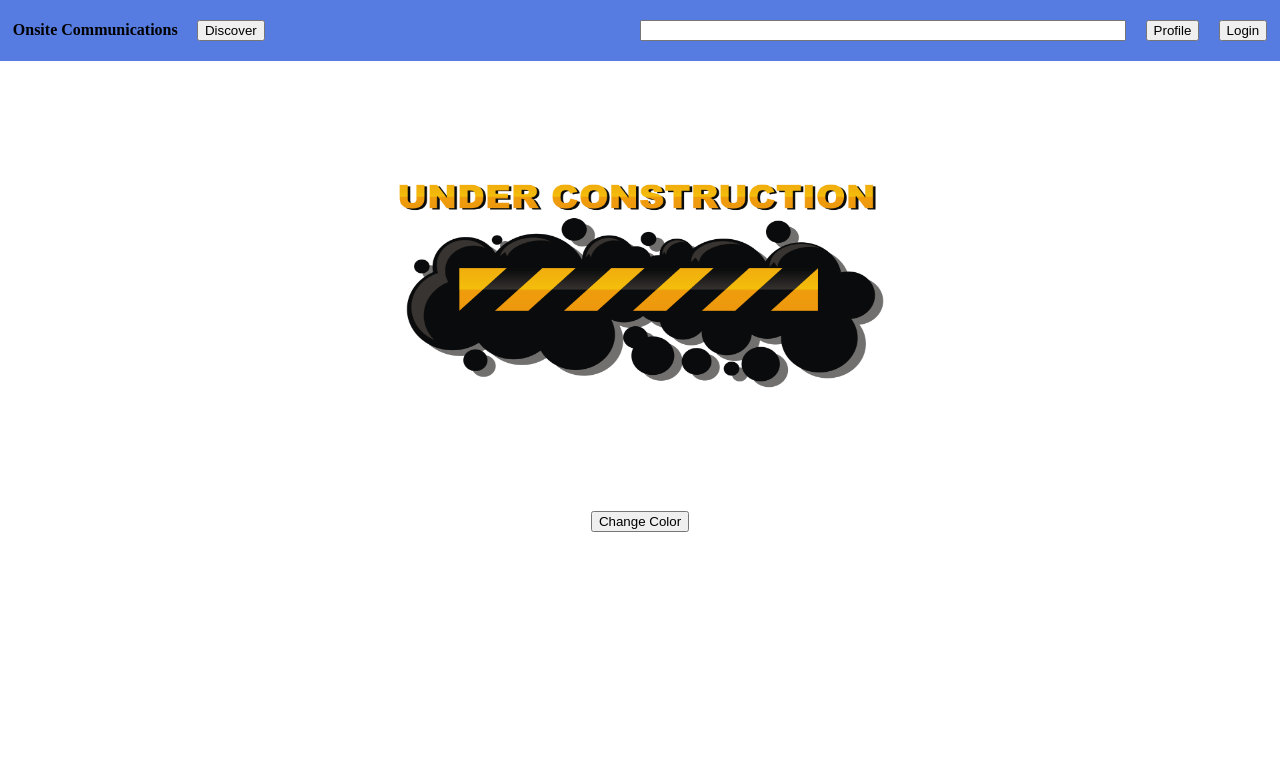
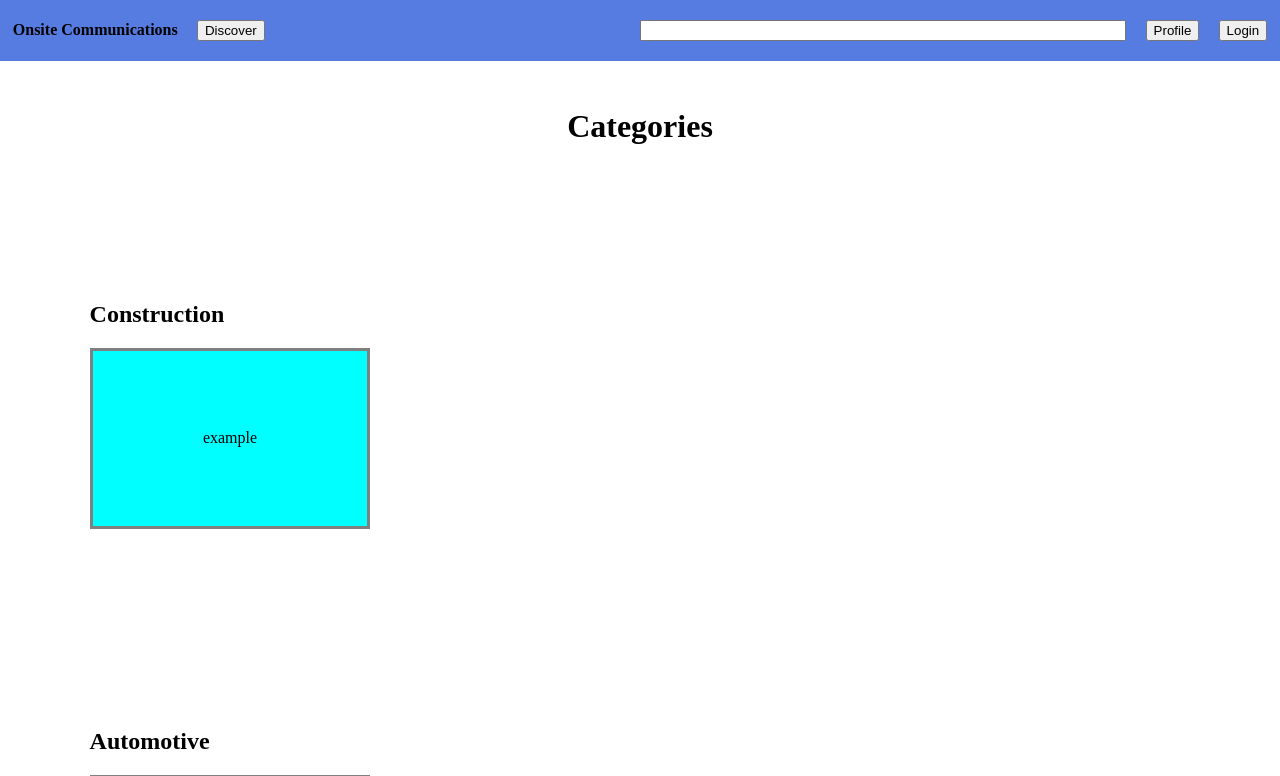
Before and after one commit to smithz852/onsite-comm, a React (Vite) app: page / in a window 1280 px wide. Shown: the top 776 px of the page. Built offline with nearby package versions, Linux system fonts and the light colour scheme.

Commit message:
setup category page and related components with some css

```diff
--- a/src/App.jsx
+++ b/src/App.jsx
@@ -1,13 +1,13 @@
-import Construction from "./component/Construction";
+import CategoryPage from "./component/CategoryPage";
 import Header from "./component/Header";
 
 function App() {
   return (
     <>
-    <div className="flex">
+
       <Header />
-      <Construction />
-      </div>
+      <CategoryPage />
+
     </>
   );
 }
--- /dev/null
+++ b/src/component/CategoryPage.css
@@ -0,0 +1,26 @@
+.categoryPageTitle {
+  padding: 2%;
+}
+
+.placeLeft {
+  justify-content: end;
+}
+
+.categoryPad {
+  padding: 7%;
+}
+
+.categoryFlex {
+  display: flex;
+}
+
+.tile {
+  padding: 40%;
+  width: 150px;
+  background-color: aqua;
+  border: gray solid 3px;
+}
+
+.centerText {
+  text-align: center;
+}
--- a/src/component/CategoryPage.jsx
+++ b/src/component/CategoryPage.jsx
@@ -1,3 +1,23 @@
+import './CategoryPage.css'
+import CategoryPageSection from "./CategoryPageSection"
+
+
+
 export default function CategoryPage() {
 
+
+
+  return (
+    <>
+    <div className='flex'>
+    <h1 className="categoryPageTitle">Categories</h1>
+    </div>
+    <div className='categoryPad'>
+     <CategoryPageSection title='Construction'/>
+     </div>
+     <div className='categoryPad'>
+     <CategoryPageSection title='Automotive'/>
+     </div>
+    </>
+  )
 }
--- a/src/component/CategoryPageSection.jsx
+++ b/src/component/CategoryPageSection.jsx
@@ -1,3 +1,13 @@
-export default function CategoryPageSection() {
+import './CategoryPage.css'
+import CategoryTile from './CategoryTile'
 
+export default function CategoryPageSection({title}) {
+  return (
+    <>
+     <h2>{title}</h2>
+     <div className="categoryFlex">
+         <CategoryTile />
+     </div>
+    </>
+  )
 }
--- /dev/null
+++ b/src/component/CategoryTile.jsx
@@ -0,0 +1,13 @@
+import './CategoryPage.css'
+
+export default function CategoryTile() {
+  return (
+    <>
+      <div>
+        <div className="tile">
+            <p className='centerText'>example</p>
+        </div>
+      </div>
+    </>
+  )
+}
--- a/src/component/Construction.css
+++ /dev/null
@@ -1,8 +0,0 @@
-.constructionImg {
-  width: 500px;
-  height: 450px;
-}
-
-.blue {
-  background-color: rgb(51, 51, 255);
-}
--- a/src/component/Construction.jsx
+++ /dev/null
@@ -1,18 +0,0 @@
-import { func } from 'prop-types'
-import './Construction.css'
-import { useState } from 'react'
-
-export default function Construction() {
-  const [titleColor, setTitleColor] = useState(false)
-
-function handleColorChange() {
-  setTitleColor(prevColor => !prevColor)
-}
-
-  return (
-    <>
-      <img src="../../public/744391072.png" alt="under construction img" className='constructionImg'/>
-      <button onClick={handleColorChange} className={titleColor ? 'blue' : null}>Change Color</button>
-    </>
-  )
-}
```
